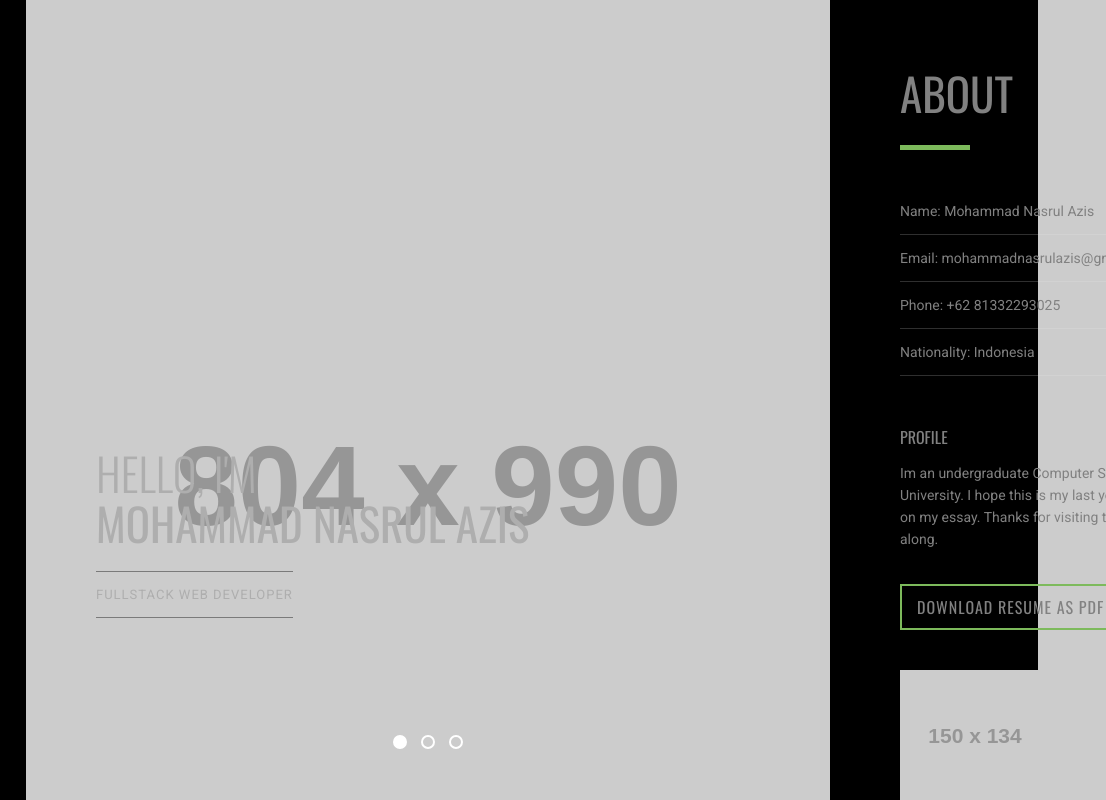
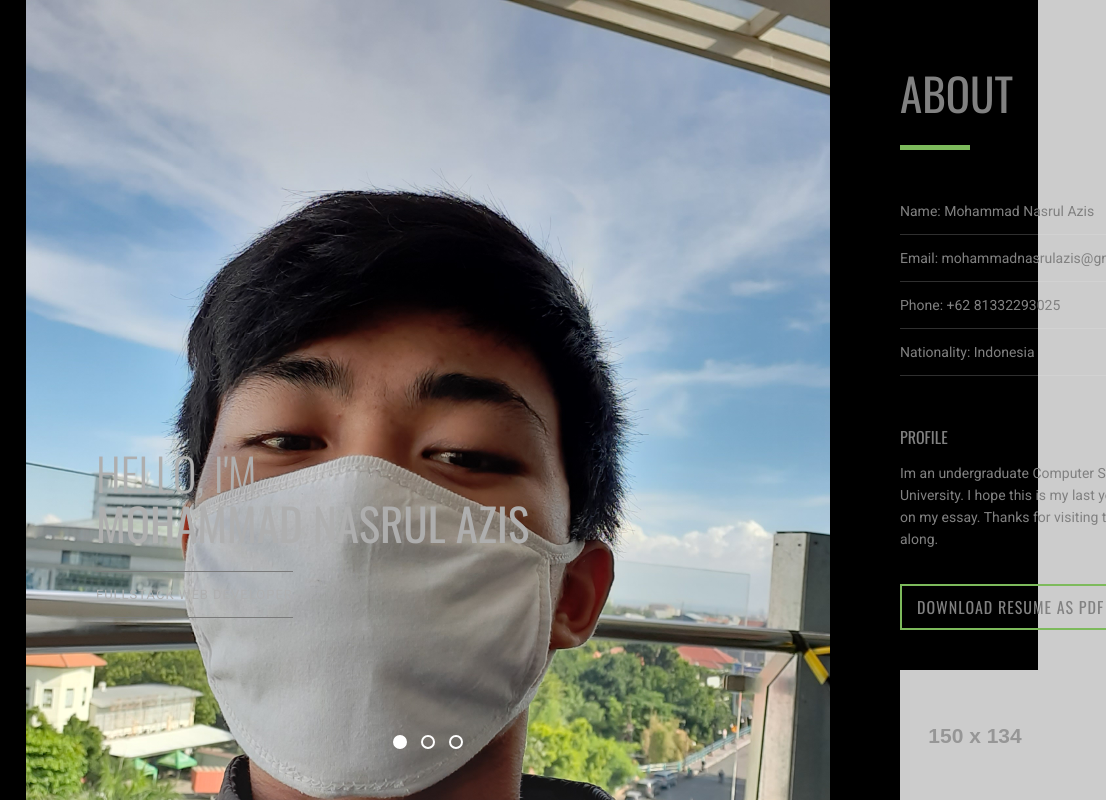
Before and after one commit to nasrulazis/nasrulazis.github.io, a plain HTML site: page index.html in a window 1280 px wide. Shown: the full height of the page, 174-1280 px from the left. Drawn offline with nearby package versions, Linux system fonts and the light colour scheme; placeholder pictures from the web are drawn by us.

Commit message:
Update index.html

```diff
--- a/index.html
+++ b/index.html
@@ -58,7 +58,7 @@
             Mohammad Nasrul Azis</h2>
           <span class="title">Fullstack Web Developer</span> </div>
         <div id="owl-demo" class="owl-carousel">
-           <div class="item"><img src="http://placehold.it/804x990/000" alt="" /></div>
+           <div class="item"><img src="images/20200716_142805.jpg" alt="" /></div>
           <div class="item"><img src="http://placehold.it/804x990/000" alt="" /></div>
           <div class="item"><img src="http://placehold.it/804x990/000" alt="" /></div>
         </div>
```
